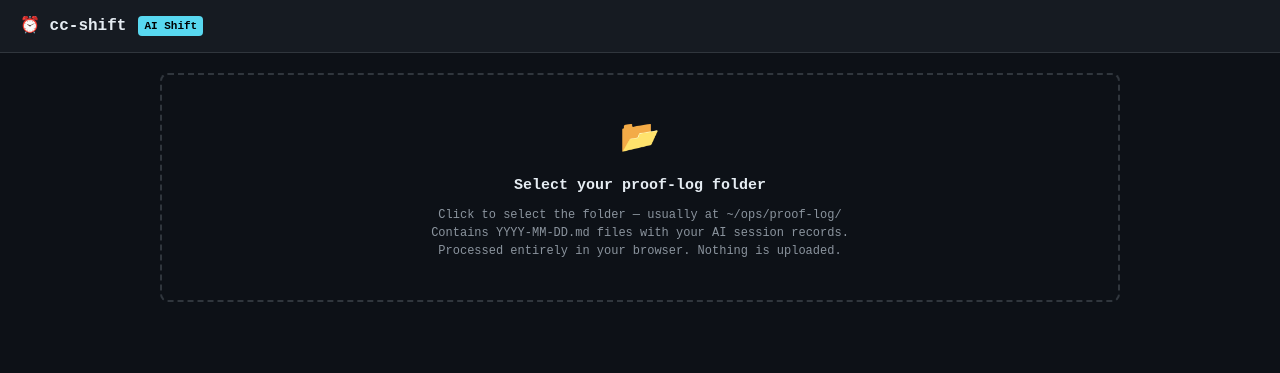
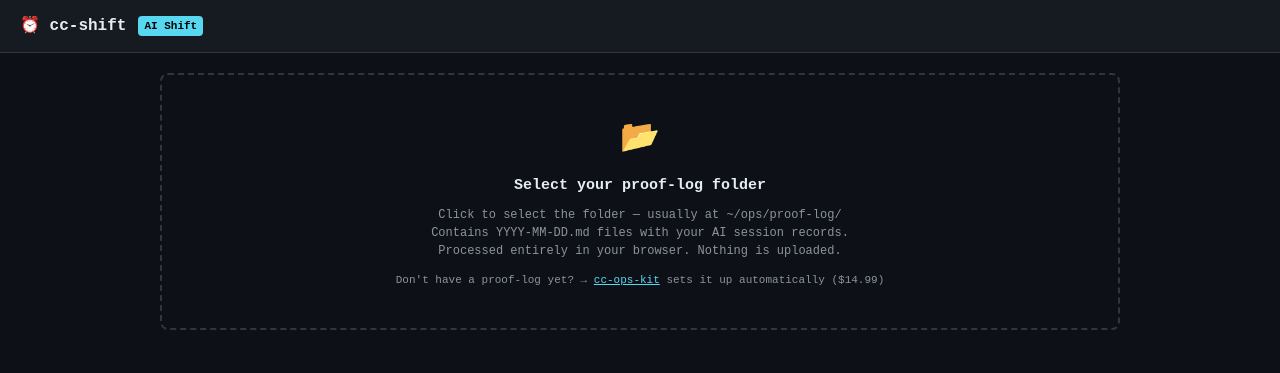
Before and after one commit to yurukusa/cc-shift, a website: page index.html in a window 1280 px wide. Drawn offline with Linux system fonts and the light colour scheme.

Commit message:
feat: add cc-ops-kit CTA for users without proof-log

```diff
--- a/index.html
+++ b/index.html
@@ -80,6 +80,7 @@
     <p>Click to select the folder — usually at <code>~/ops/proof-log/</code><br>
     Contains <code>YYYY-MM-DD.md</code> files with your AI session records.<br>
     Processed entirely in your browser. Nothing is uploaded.</p>
+    <p style="margin-top:12px;font-size:11px;color:var(--muted)">Don't have a proof-log yet? → <a href="https://yurukusa.github.io/cc-ops-kit-landing/" target="_blank" style="color:var(--cyan)">cc-ops-kit</a> sets it up automatically ($14.99)</p>
   </div>
 
   <div id="output">
```
